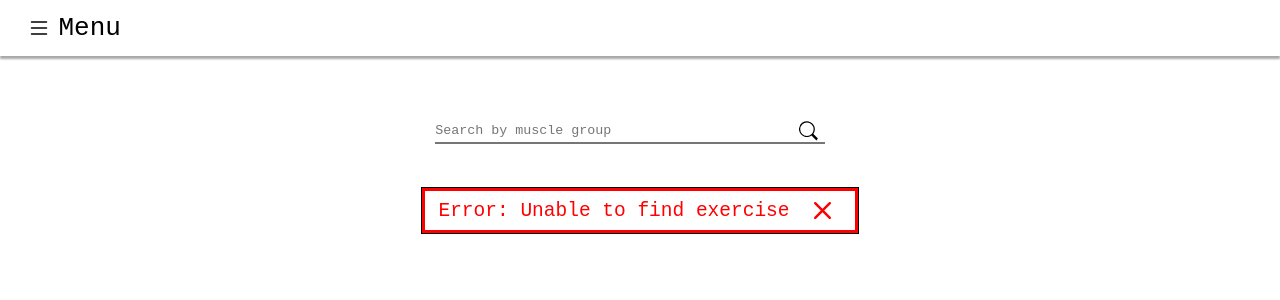
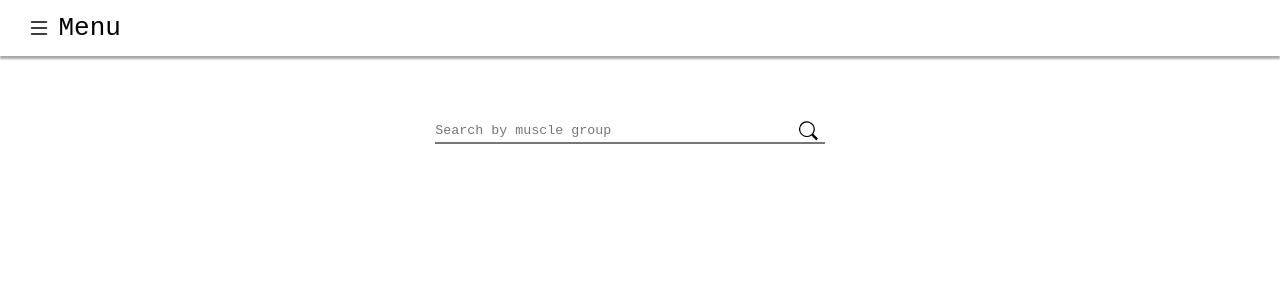
Before and after one commit to Gozi1/LH-FIT, a Next.js app: page /search in a window 1280 px wide. Shown: the top 300 px of the page. Built offline with nearby package versions, Linux system fonts and the light colour scheme.

Commit message:
removed error stuff for now

```diff
--- a/src/components/SearchList.jsx
+++ b/src/components/SearchList.jsx
@@ -1,27 +1,22 @@
-import React from 'react'
+import React, { useEffect, useState } from 'react'
 import SearchItem from './SearchItem';
 import styles from '../styles/search.module.css';
-import {useEffect, useState } from 'react';
 import Error from './Error';
-const SearchList = (props,onAdd) => {
-  const {exercises} = props
-
-  const [error,setError] = useState('')
-
-  useEffect(()=>{
-    //checks if response returns something
-    if(exercises.length<1)setError('Unable to find exercise')
-    else setError(null)
-  },[exercises])
+const SearchList = (props) => {
+  const {exercises,onAdd,error,setError} = props
+  // use this in the search bar functionality
+  // useEffect(()=>{
+  //   console.log(exercises.length)
+  //   if(exercises.length<1)setError('Unable to find exercise')
+	// 	else setError(null)
+  // },exercises)
 
   return (
-    <ul className={styles['search-list']}>
+    <ul >
       {exercises.map((exercise) => (
 					<SearchItem key={exercise.name} exercise={exercise} onAdd={() => onAdd(exercise)}/>
       ))}
-
-       {error && <Error message = {error} onCancel = {setError}/>}
-
+     {/* {error && <Error message ={error} onCancel = {setError}/>} */}
     </ul>
   )
 }
--- a/src/components/searchBar.jsx
+++ b/src/components/searchBar.jsx
@@ -37,8 +37,6 @@ const SearchBar = (props) => {
 			axios.request(options)
 				.then((response) => {
 					//checks if response returns something
-					if(response.data.length<1)setError('Unable to find exercise')
-					else setError(null)
 					setExercises(response.data)
 				})
 				.catch((error) => {
```
